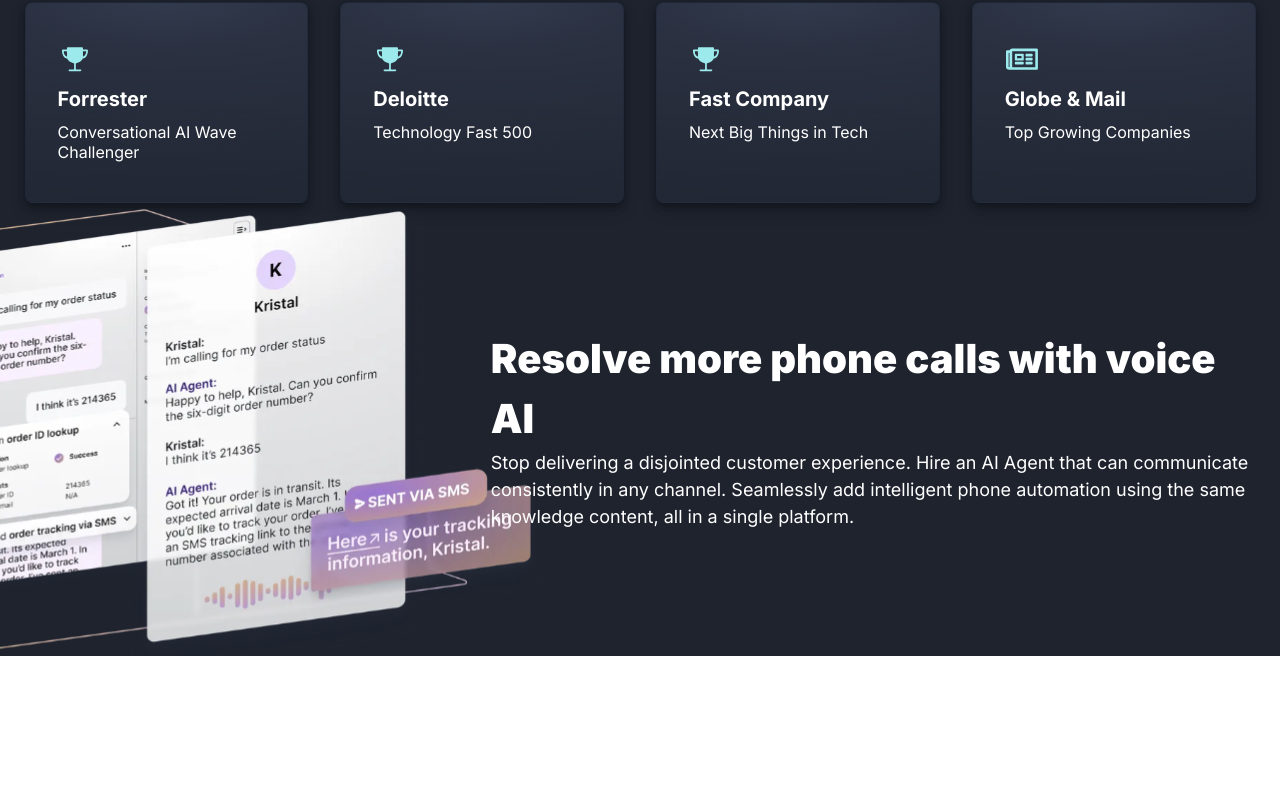
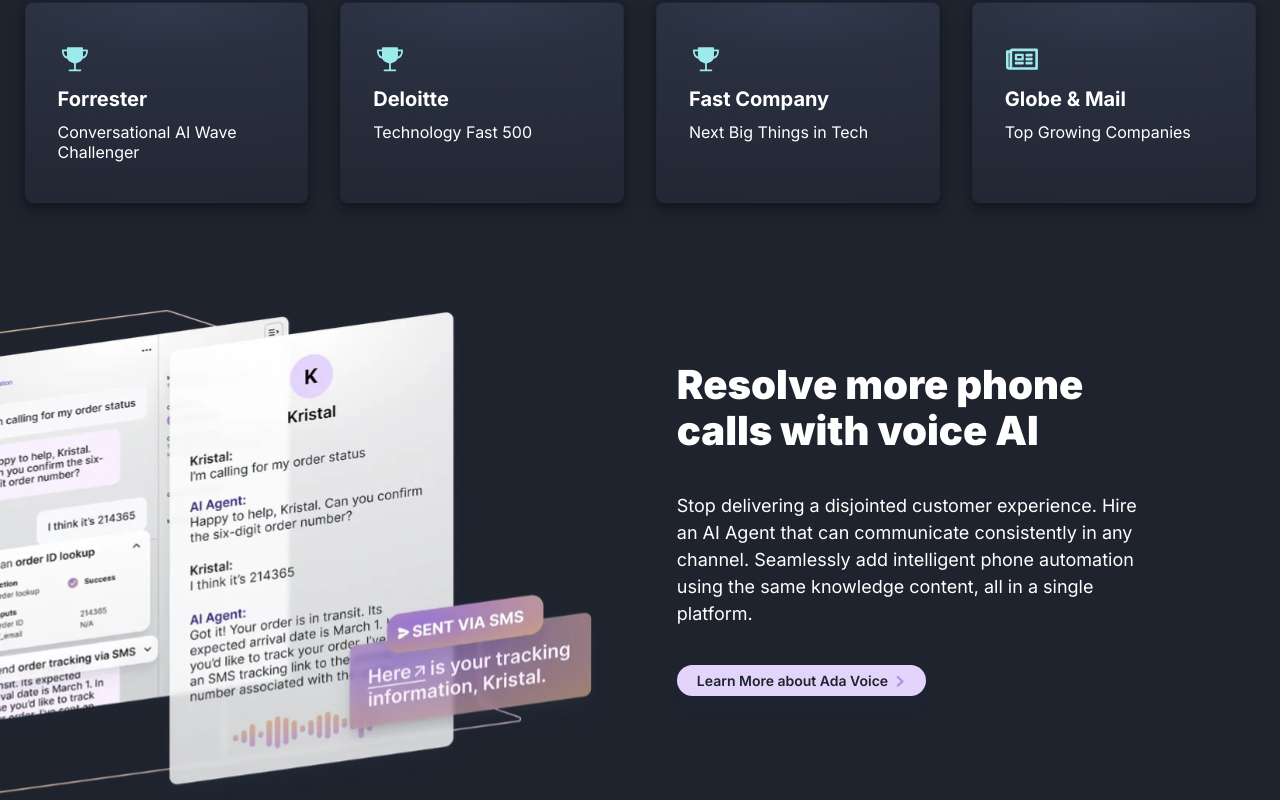
Before and after one commit to zarrar79/ada, a Next.js app: page / in a window 1280 px wide. Shown: the part 2645-3445 px from the top of the page. Before the commit the page ends 3301 px from the top, so only its background shows below. Built offline with nearby package versions, Linux system fonts and the light colour scheme.

Commit message:
services

```diff
--- a/src/app/Components/Features.js
+++ b/src/app/Components/Features.js
@@ -3,6 +3,7 @@
 import shield from '../../../public/assets/shield.svg'
 import mail from '../../../public/assets/mail.svg'
 import kristal from '../../../public/assets/kristal.svg'
+import arrow from '../../../public/assets/Arrow.svg'
 const Features = () => {
   return (
     <>
@@ -84,17 +85,25 @@
             </div>
         </div>
         {/* flex for b-image and text */}
-        <div className='flex items-center justify-between'>
+        <div className='flex items-center justify-between mt-[54.5px]'>
             {/* left */}
-            <div><img className='ml-[-248px] max-w-[210%]' src={kristal.src}></img></div>
+            <div className='w-[30%]'><img className='mt-[45px] ml-[-262px] max-w-[229%]' src={kristal.src}></img></div>
             {/* right */}
-            <div className='text-[white]'>
-                <div className='pl-[100px]'>
+            <div className='text-[white] w-[70%]'>
+                <div className='max-w-[56%] mx-auto ml-[283px]'>
               {/* head */}
-              <div className='font-[900] text-[40px] text-[#fff]'>Resolve more phone calls with voice AI</div>
+              <div className='leading-[46px] font-[900] text-[40px] text-[#fff]'>Resolve more phone calls with voice AI</div>
               {/* sm-text */}
-              <div className='font-[400] text-[18px]'>Stop delivering a disjointed customer experience. Hire an AI Agent that can communicate consistently in any channel. Seamlessly add intelligent phone automation using the same knowledge content, all in a single platform.</div>
-              {/* banner */}
+              <div className='mt-[38px] font-[400] leading-[27px] text-[18px]'>Stop delivering a disjointed customer experience. Hire an AI Agent that can communicate consistently in any channel. Seamlessly add intelligent phone automation using the same knowledge content, all in a single platform.</div>
+            {/* banner */}
+            <div className= "font-[600] mt-[38px] text-[14px] text-[#1E232E] bg-[#e3d4fc] flex items-center w-[249px] rounded-[16px] px-[20px] py-[5px] banner_shadow">
+              {/* text */}
+              <div>Learn More about Ada Voice</div>
+              {/* img */}
+              <div className="ml-2">
+                <img src={arrow.src}></img>
+              </div>
+            </div>
             </div>
             </div>
         </div>
```
